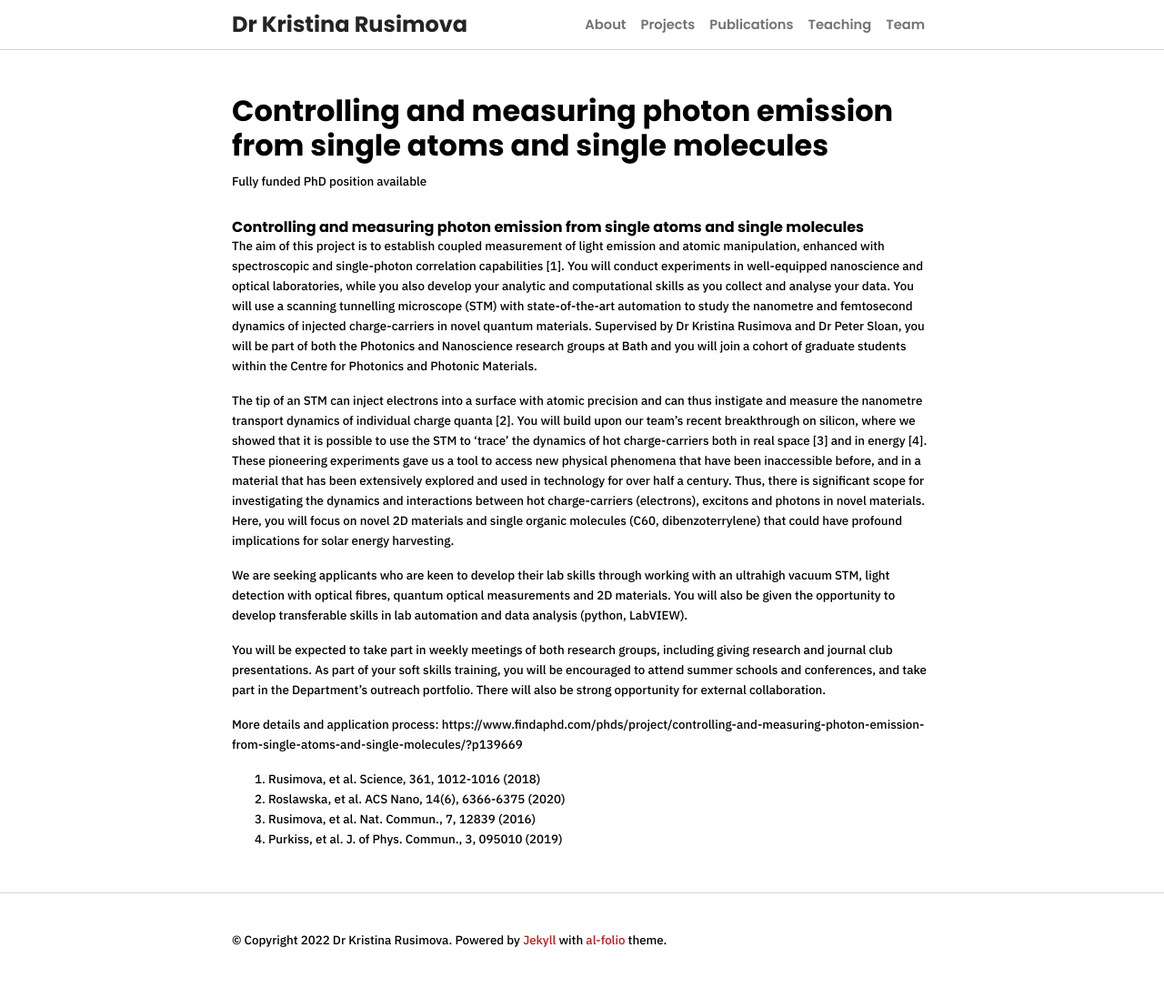
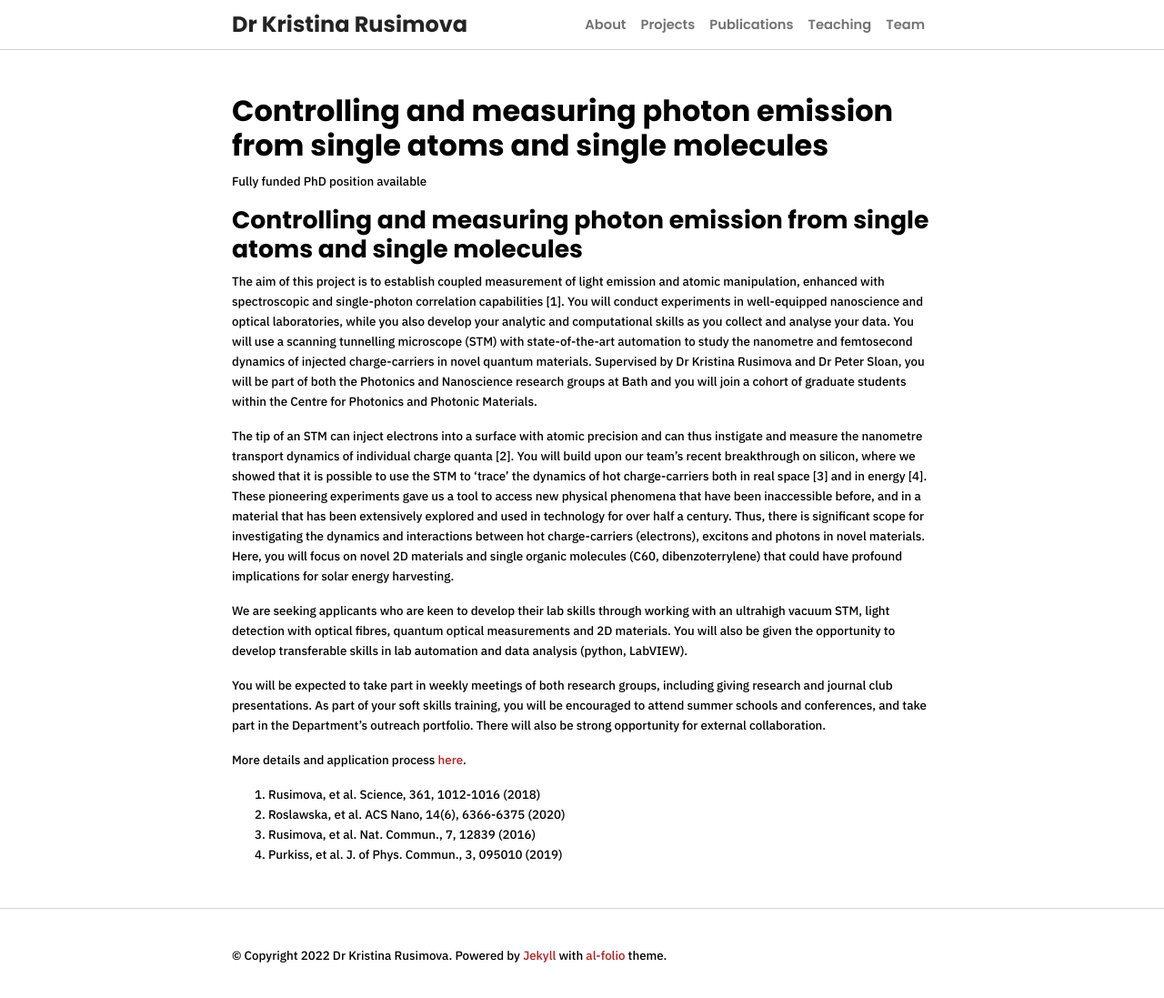
Before and after one commit to kristinarusimova/kristinarusimova.github.io, a Jekyll site: the page built from _projects/secret.md, in a window 1280 px wide and 1101 px high. Shown: the top 1097 px of the window at 91% size. Built offline with Jekyll 4.4.1, drawn with Linux system fonts in a browser that asks for light colours; nearby versions of some CDN libraries; a style sheet for code colours, icons or effects is not loaded.

Commit message:
Update secret.md

```diff
--- a/_projects/secret.md
+++ b/_projects/secret.md
@@ -9,7 +9,7 @@
 years: 2022-
 ---
 
-### Controlling and measuring photon emission from single atoms and single molecules
+## Controlling and measuring photon emission from single atoms and single molecules
 
 The aim of this project is to establish coupled measurement of light emission and atomic manipulation, enhanced with spectroscopic and single-photon correlation capabilities [1]. You will conduct experiments in well-equipped nanoscience and optical laboratories, while you also develop your analytic and computational skills as you collect and analyse your data. You will use a scanning tunnelling microscope (STM) with state-of-the-art automation to study the nanometre and femtosecond dynamics of injected charge-carriers in novel quantum materials. Supervised by Dr Kristina Rusimova and Dr Peter Sloan, you will be part of both the Photonics and Nanoscience research groups at Bath and you will join a cohort of graduate students within the Centre for Photonics and Photonic Materials.
 
@@ -19,7 +19,7 @@
 
 You will be expected to take part in weekly meetings of both research groups, including giving research and journal club presentations. As part of your soft skills training, you will be encouraged to attend summer schools and conferences, and take part in the Department’s outreach portfolio. There will also be strong opportunity for external collaboration.
 
-More details and application process: https://www.findaphd.com/phds/project/controlling-and-measuring-photon-emission-from-single-atoms-and-single-molecules/?p139669
+More details and application process [here](https://www.findaphd.com/phds/project/controlling-and-measuring-photon-emission-from-single-atoms-and-single-molecules/?p139669).
 
 1. Rusimova, et al. Science, 361, 1012-1016 (2018)
 2. Roslawska, et al. ACS Nano, 14(6), 6366-6375 (2020)
```
